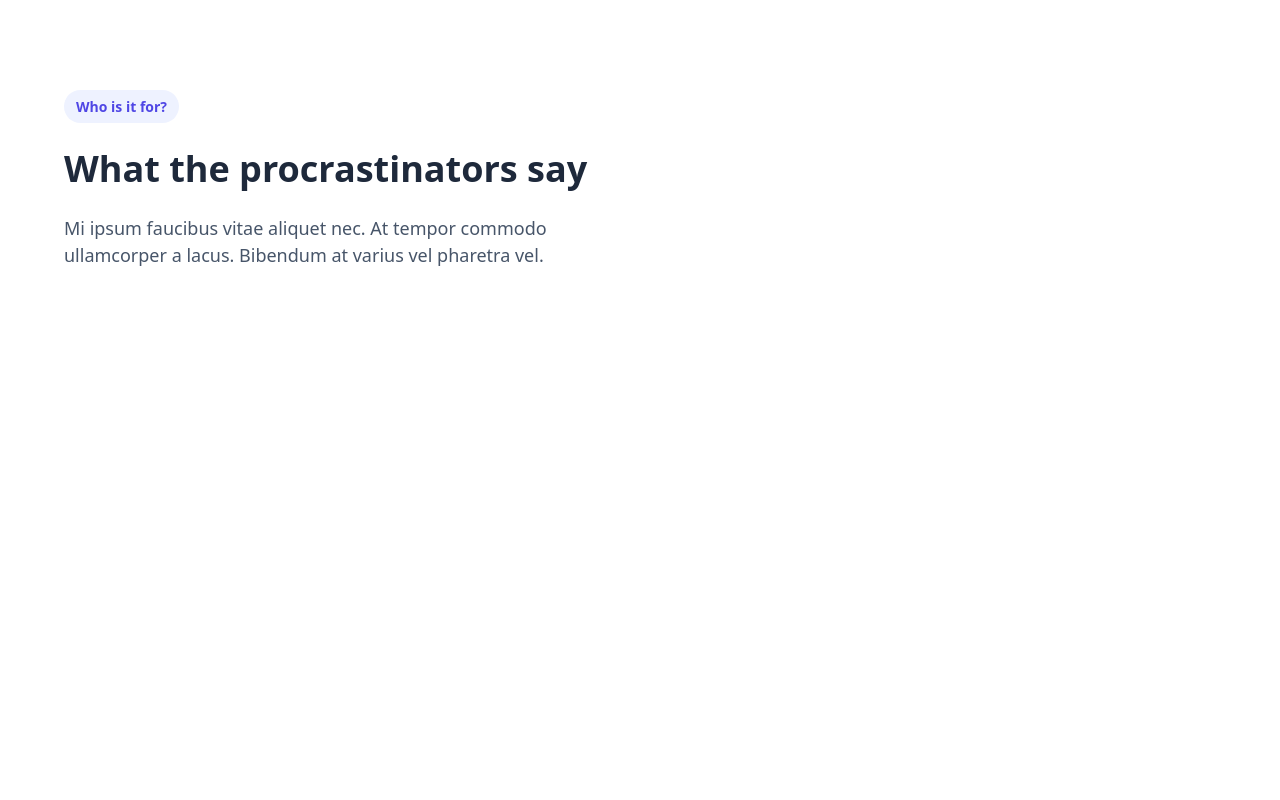
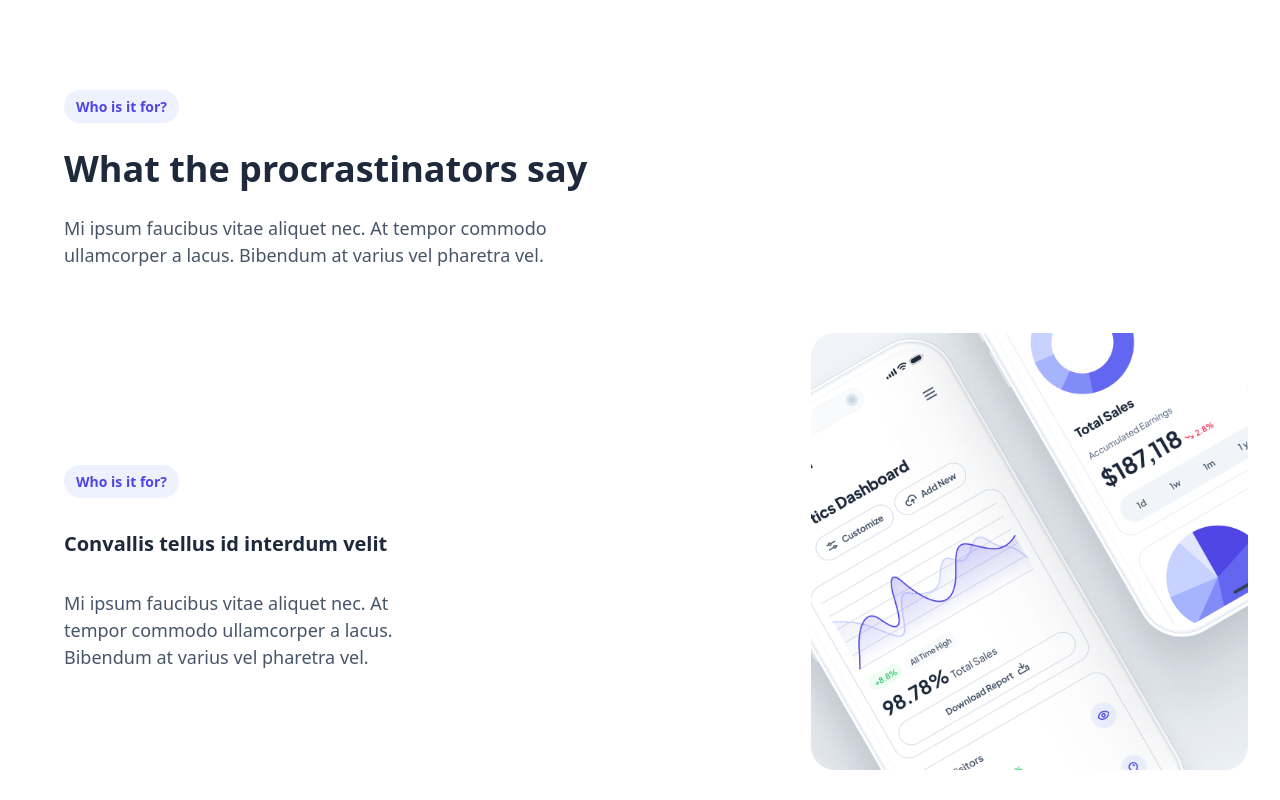
Before and after one commit to Chironzit-Biswas/Task2, a React (Vite) app: page /faq in a window 1280 px wide. Shown: the part 3198-3998 px from the top of the page. Before the commit the page ends 3561 px from the top, so only its background shows below. Built offline with nearby package versions, Linux system fonts and the light colour scheme.

Commit message:
new task

```diff
--- a/src/components/Feature.jsx
+++ b/src/components/Feature.jsx
@@ -1,3 +1,4 @@
+import RightSideImg from '../images/Frame 2.png'
 
 
 export const Feature = () => {
@@ -9,6 +10,20 @@ export const Feature = () => {
                     <h1 className={'text-[36px] font-extrabold text-[#1E293B]  mt-[24px] md:w-2/3 leading-[44px]'}>What the procrastinators say</h1>
                     <p className={'text-[18px] font-normal text-[#475569] mt-[24px] md:w-1/2  mb-[64px]'}>Mi ipsum faucibus vitae aliquet nec. At tempor commodo ullamcorper a lacus. Bibendum at varius vel pharetra vel.</p>
                 </div>
+
+                <div className={'flex justify-center items-center'}>
+                    <div className={'flex flex-col justify-start items-start mx-8'}>
+                        <p className={'text-[#4F46E5] text-[14px] mt-[96px] font-semibold bg-[#EEF2FF] py-[6px] px-[12px] rounded-full'}>Who
+                            is it for?</p>
+                        <h1 className={'text-[20px] font-extrabold text-[#1E293B]  mt-[24px] md:w-2/3 leading-[44px]'}>Convallis tellus id interdum velit</h1>
+                        <p className={'text-[18px] font-normal text-[#475569] mt-[24px] md:w-1/2  mb-[64px]'}>Mi ipsum
+                            faucibus vitae aliquet nec. At tempor commodo ullamcorper a lacus. Bibendum at varius vel
+                            pharetra vel.</p>
+                    </div>
+                    <div>
+                        <img src={RightSideImg} alt=""/>
+                    </div>
+                </div>
             </div>
         </div>
     )
```
